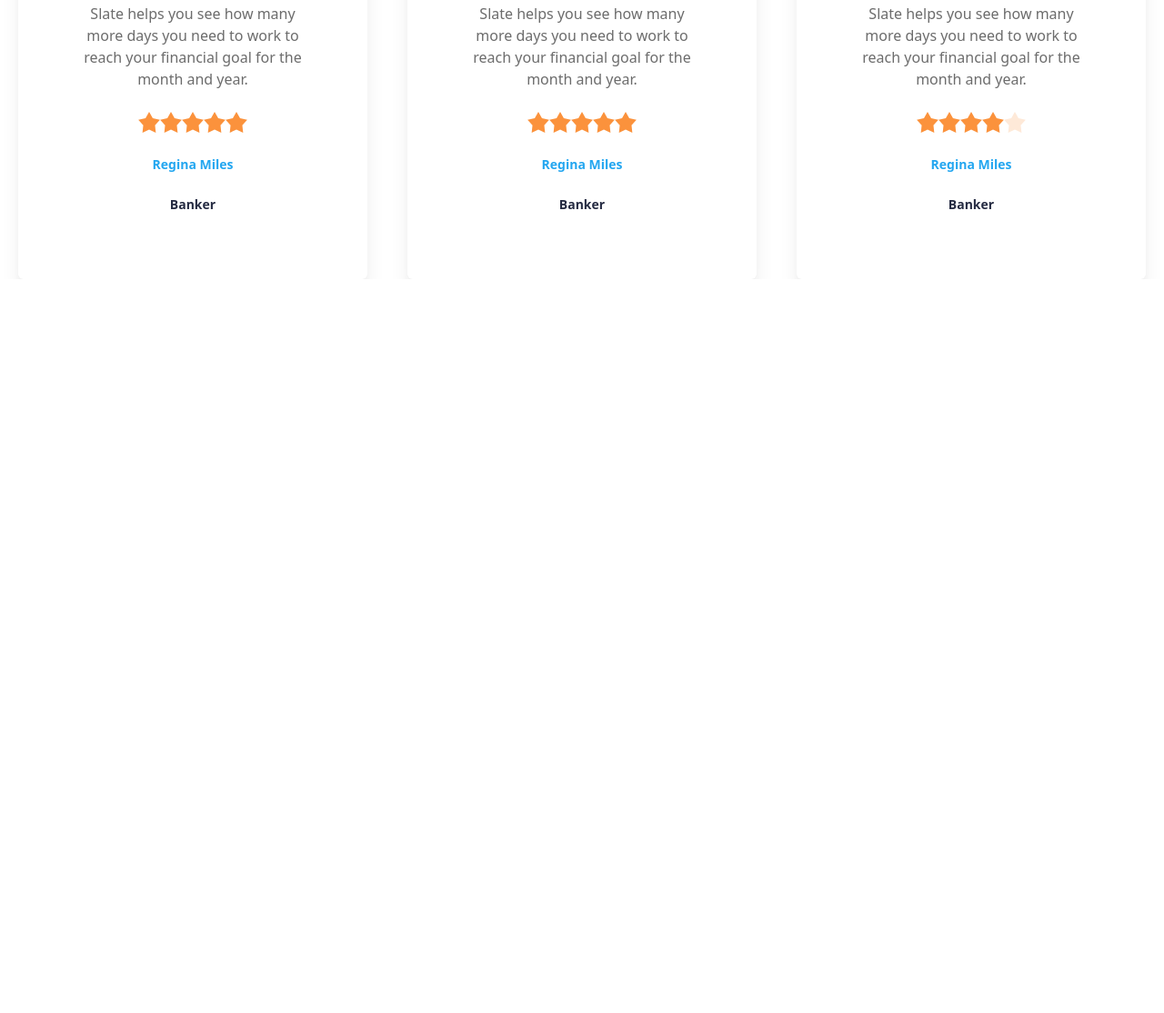
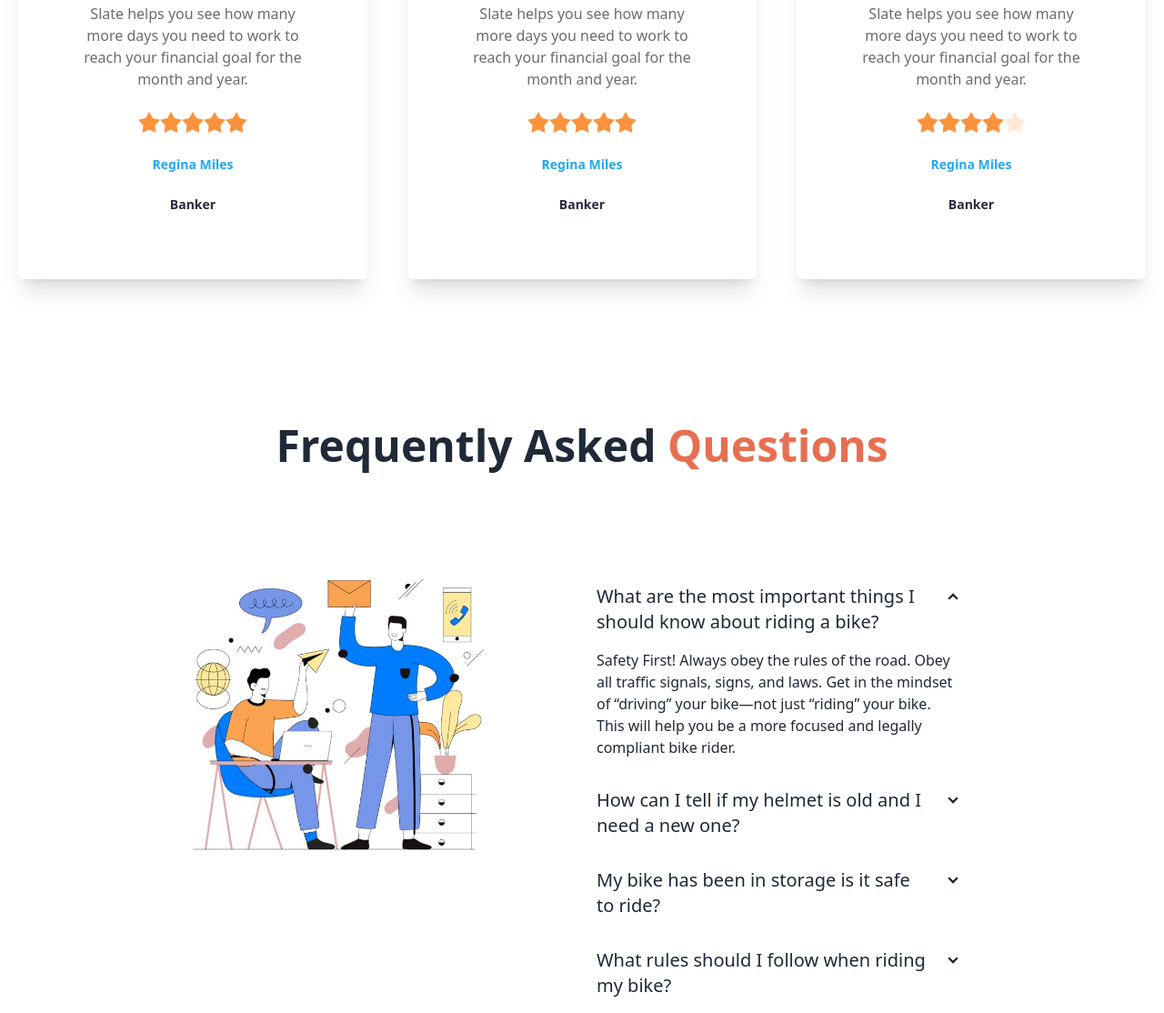
Before and after one commit to depressedKarimul/Bike-Haven, a plain HTML site: page index.html in a window 1280 px wide. Shown: the part 2429-3543 px from the top of the page at 91% size. Before the commit the page ends 2736 px from the top, so only its background shows below. Drawn offline with nearby package versions, Linux system fonts and the light colour scheme.

Commit message:
Frequently Asked Questions added

```diff
--- a/index.html
+++ b/index.html
@@ -309,13 +309,7 @@
 
         </div>
       </section>
-
-
-
-
-
-
-      <!-- Happy Clients says -->
+ <!-- Happy Clients says -->
 
       <section class="mt-[159px]">
         <h2 class="text-center text-5xl font-semibold">Happy <span class="text-button-color">Clients says</span></h2>
@@ -439,6 +433,70 @@
 
         </div>
       </section>
+
+
+
+
+      <!-- Frequently Asked Questions -->
+
+      <section class="lg:px-52">
+
+
+       <div class="mt-[159px] mb-[112px]">
+        <h2 class="text-center text-5xl font-semibold">Frequently Asked <span class="text-button-color">Questions</span></h2>
+       </div>
+<!-- eitare flex marmu -->
+       <div class="grid grid-cols-1 lg:grid-cols-2 gap-0 ">
+
+
+
+<div class="">
+  <img class="w-3/4" src="images/Frame.jpg" alt="">
+
+</div>
+
+<div class="">
+  <div class="collapse collapse-arrow ">
+    <input type="radio" name="my-accordion-2" checked="checked" />
+    <div class="collapse-title text-xl font-medium">What are the most important things I should
+      know about riding a bike?</div>
+    <div class="collapse-content">
+      <p>Safety First! Always obey the rules of the road. Obey all traffic signals, signs, and laws. Get in the mindset of “driving” your bike—not just “riding” your bike. This will help you be a more focused and legally compliant bike rider. </p>
+    </div>
+  </div>
+  <div class="collapse collapse-arrow ">
+    <input type="radio" name="my-accordion-2" />
+    <div class="collapse-title text-xl font-medium">How can I tell if my helmet is old and I need a
+      new one?</div>
+    <div class="collapse-content">
+      <p>Your helmet’s safety may be compromised if it’s older than 3 to 5 years. Over time, the materials inside, like foam and straps, can degrade, losing their ability to protect effectively. Even if the helmet hasn’t been involved in an accident, this natural wear and tear can reduce its ability to absorb impact. Additionally, any visible signs of damage, such as cracks, dents, or fraying straps, indicate that the helmet may no longer offer adequate protection. If the helmet has been through a significant impact, even if it doesn’t show obvious damage, it’s likely compromised and should be replaced. Regularly inspecting your helmet and being mindful of its age are essential steps in maintaining your safety.
+
+      </p>
+    </div>
+  </div>
+  <div class="collapse collapse-arrow">
+    <input type="radio" name="my-accordion-2" />
+    <div class="collapse-title text-xl font-medium">My bike has been in storage is it safe to ride?
+    </div>
+    <div class="collapse-content">
+      <p>If your bike has been in storage, it's important to check its condition before riding. Inspect the tires for cracks or flat spots, as prolonged storage can cause them to deteriorate. Ensure the brakes are functioning properly, and check for rust or corrosion on the chain and other metal parts. Test the gears to make sure they shift smoothly. Lubricating the chain and other moving parts is advisable. Additionally, check the frame for any cracks or damage. If everything looks good, take the bike for a short test ride to ensure it's safe to ride.</p>
+    </div>
+  </div>
+  <div class="collapse collapse-arrow">
+    <input type="radio" name="my-accordion-2" />
+    <div class="collapse-title text-xl font-medium">What rules should I follow when riding my bike?
+
+    </div>
+    <div class="collapse-content">
+      <p>When riding your bike, always wear a helmet, follow traffic laws, and ride in the direction of traffic. Use hand signals to indicate your movements and stay visible by wearing bright clothing. Being aware of your surroundings and riding predictably will help ensure your safety on the road.</p>
+    </div>
+  </div>
+</div>
+
+  </div>
+
+
+      </section>
   </main>
 
 
```
Also changed, not shown: images/Frame.jpg (added).
